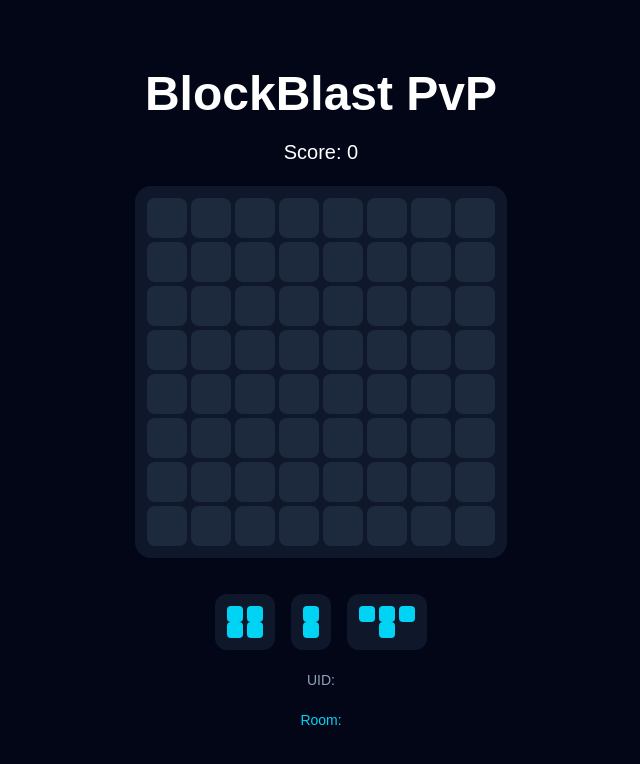
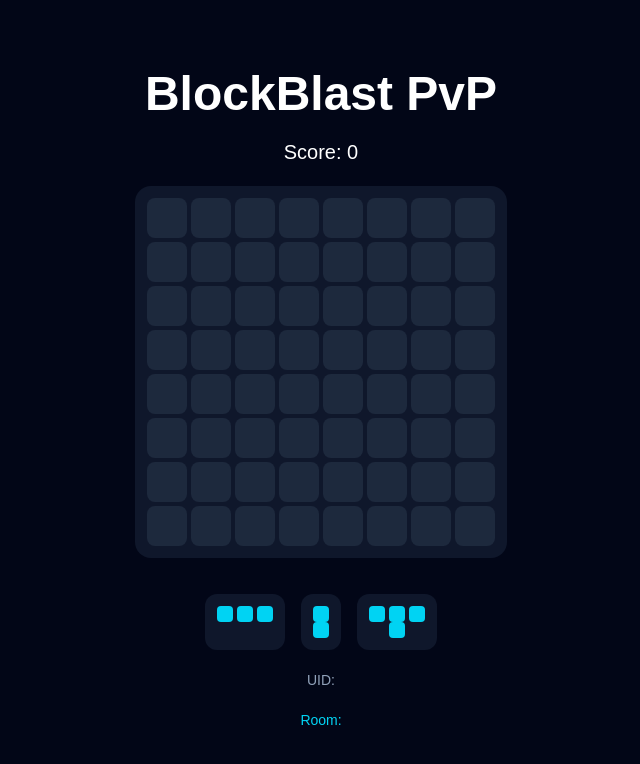
Before and after one commit to dohoanglam888/blockblast_pvp, a React (Vite) app: page / in a window 1280 px wide. Shown: the top 764 px of the page, without its empty margins (319-959 px from the left). Built offline with nearby package versions, Linux system fonts and the light colour scheme; no server answers.

Commit message:
Update shapes.js

```diff
--- a/src/game/shapes.js
+++ b/src/game/shapes.js
@@ -1,9 +1,21 @@
 export const SHAPES = [
   [[1]],
+
   [[1,1]],
+
   [[1],[1]],
-  [[1,1],[1,1]],
+
   [[1,1,1]],
+
   [[1],[1],[1]],
-  [[1,1,1],[0,1,0]],
+
+  [
+    [1,1],
+    [1,1],
+  ],
+
+  [
+    [1,1,1],
+    [0,1,0],
+  ],
 ]
```
